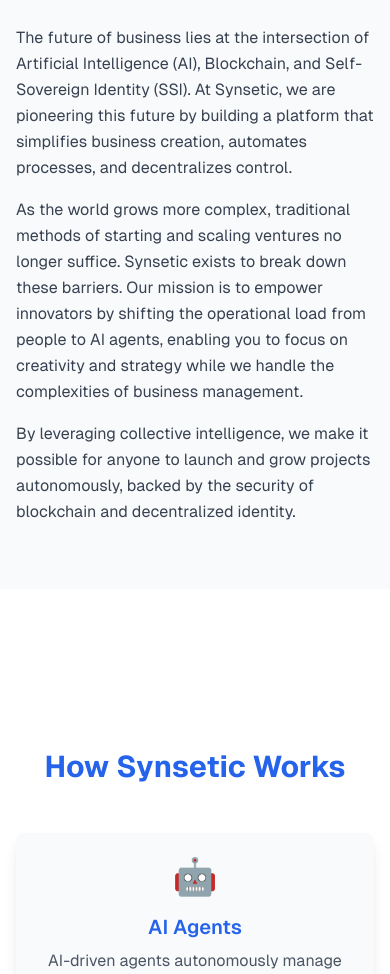
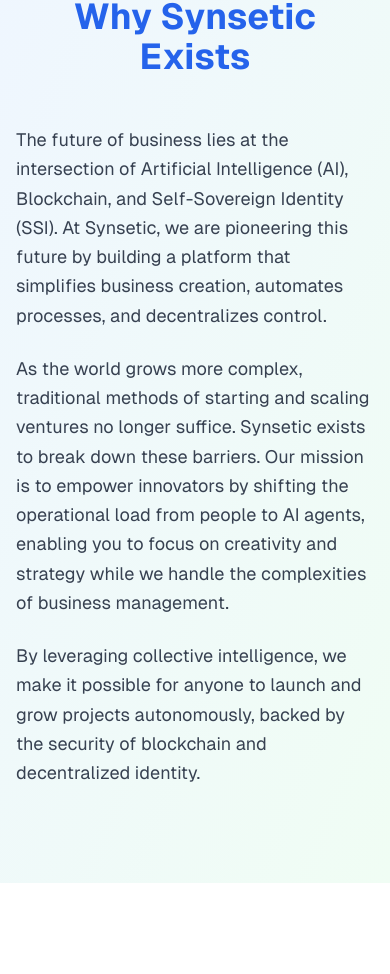
Before and after one commit to synsetio/web, a Next.js app: page / in a window 390 px wide. Shown: the part 1023-1997 px from the top of the page. Built offline with nearby package versions, Linux system fonts and the light colour scheme.

Commit message:
refactor: improve ui #1

```diff
--- a/src/app/components/About.tsx
+++ b/src/app/components/About.tsx
@@ -1,18 +1,66 @@
+import { motion } from 'framer-motion';
+
 export default function About() {
   return (
-    <section id="about" className="mb-24 py-16 bg-gray-50">
-      <div className="container mx-auto px-4">
-        <h3 className="text-3xl font-bold mb-6 text-blue-600 text-center">Why Synsetic Exists</h3>
-        <div className="max-w-4xl mx-auto">
-          <p className="text-gray-700 leading-relaxed mb-4">
+    <section id="about" className="mb-24 py-24 bg-gradient-to-br from-blue-50 to-green-50 overflow-hidden">
+      <div className="container mx-auto px-4 relative">
+        <motion.h3
+          className="text-4xl font-bold mb-12 text-blue-600 text-center"
+          initial={{ opacity: 0, y: 20 }}
+          animate={{ opacity: 1, y: 0 }}
+          transition={{ duration: 0.5 }}
+        >
+          Why Synsetic Exists
+        </motion.h3>
+        <div className="max-w-4xl mx-auto relative">
+          <motion.div
+            className="absolute top-0 left-0 w-20 h-20 bg-blue-200 rounded-full opacity-50 -z-10"
+            animate={{
+              scale: [1, 1.2, 1],
+              rotate: [0, 90, 0],
+            }}
+            transition={{
+              duration: 18,
+              repeat: Infinity,
+              ease: "linear"
+            }}
+          />
+          <motion.div
+            className="absolute bottom-0 right-0 w-32 h-32 bg-green-200 rounded-full opacity-50 -z-10"
+            animate={{
+              scale: [1, 1.3, 1],
+              rotate: [0, -90, 0],
+            }}
+            transition={{
+              duration: 20,
+              repeat: Infinity,
+              ease: "linear"
+            }}
+          />
+          <motion.p
+            className="text-gray-700 leading-relaxed mb-6 text-lg"
+            initial={{ opacity: 0, y: 20 }}
+            animate={{ opacity: 1, y: 0 }}
+            transition={{ duration: 0.5, delay: 0.2 }}
+          >
             The future of business lies at the intersection of Artificial Intelligence (AI), Blockchain, and Self-Sovereign Identity (SSI). At Synsetic, we are pioneering this future by building a platform that simplifies business creation, automates processes, and decentralizes control.
-          </p>
-          <p className="text-gray-700 leading-relaxed mb-4">
+          </motion.p>
+          <motion.p
+            className="text-gray-700 leading-relaxed mb-6 text-lg"
+            initial={{ opacity: 0, y: 20 }}
+            animate={{ opacity: 1, y: 0 }}
+            transition={{ duration: 0.5, delay: 0.4 }}
+          >
             As the world grows more complex, traditional methods of starting and scaling ventures no longer suffice. Synsetic exists to break down these barriers. Our mission is to empower innovators by shifting the operational load from people to AI agents, enabling you to focus on creativity and strategy while we handle the complexities of business management.
-          </p>
-          <p className="text-gray-700 leading-relaxed">
+          </motion.p>
+          <motion.p
+            className="text-gray-700 leading-relaxed text-lg"
+            initial={{ opacity: 0, y: 20 }}
+            animate={{ opacity: 1, y: 0 }}
+            transition={{ duration: 0.5, delay: 0.6 }}
+          >
             By leveraging collective intelligence, we make it possible for anyone to launch and grow projects autonomously, backed by the security of blockchain and decentralized identity.
-          </p>
+          </motion.p>
         </div>
       </div>
     </section>
--- a/src/app/components/CallToAction.tsx
+++ b/src/app/components/CallToAction.tsx
@@ -1,17 +1,70 @@
+import { motion } from 'framer-motion';
+
 export default function CallToAction() {
   return (
-    <section className="bg-blue-600 text-white py-16">
-      <div className="container mx-auto px-4 text-center">
-        <h3 className="text-3xl font-bold mb-6">The Future Starts Here</h3>
-        <p className="mb-8 max-w-2xl mx-auto">
+    <section className="py-24 bg-gradient-to-r from-blue-600 to-blue-800 text-white overflow-hidden">
+      <div className="container mx-auto px-4 text-center relative">
+        <motion.div
+          className="absolute top-0 left-0 w-64 h-64 bg-blue-400 rounded-full mix-blend-multiply filter blur-xl opacity-70 animate-blob"
+          animate={{
+            x: [0, 100, 0],
+            y: [0, 50, 0],
+            scale: [1, 1.1, 1],
+          }}
+          transition={{
+            duration: 10,
+            repeat: Infinity,
+            repeatType: "reverse",
+          }}
+        />
+        <motion.div
+          className="absolute bottom-0 right-0 w-64 h-64 bg-green-400 rounded-full mix-blend-multiply filter blur-xl opacity-70 animate-blob animation-delay-2000"
+          animate={{
+            x: [0, -100, 0],
+            y: [0, -50, 0],
+            scale: [1, 1.1, 1],
+          }}
+          transition={{
+            duration: 10,
+            repeat: Infinity,
+            repeatType: "reverse",
+          }}
+        />
+        <motion.h3
+          className="text-4xl font-bold mb-8"
+          initial={{ opacity: 0, y: 20 }}
+          animate={{ opacity: 1, y: 0 }}
+          transition={{ duration: 0.5 }}
+        >
+          The Future Starts Here
+        </motion.h3>
+        <motion.p
+          className="mb-8 max-w-2xl mx-auto text-xl"
+          initial={{ opacity: 0, y: 20 }}
+          animate={{ opacity: 1, y: 0 }}
+          transition={{ duration: 0.5, delay: 0.2 }}
+        >
           At Synsetic, we believe in a future where AI, blockchain, and SSI drive global impact by creating autonomous business ecosystems. Ready to be part of this revolution?
-        </p>
-        <p className="mb-8 max-w-2xl mx-auto">
+        </motion.p>
+        <motion.p
+          className="mb-12 max-w-2xl mx-auto text-xl"
+          initial={{ opacity: 0, y: 20 }}
+          animate={{ opacity: 1, y: 0 }}
+          transition={{ duration: 0.5, delay: 0.4 }}
+        >
           Join us today and unlock the power of collective intelligence, automation, and decentralized control.
-        </p>
-        <a href="#" className="bg-white text-blue-600 px-8 py-4 rounded-full text-lg font-semibold hover:bg-gray-100 transition-colors inline-block">
+        </motion.p>
+        <motion.a
+          href="#"
+          className="bg-white text-blue-600 px-12 py-4 rounded-full text-xl font-semibold hover:bg-gray-100 transition-colors inline-block shadow-lg hover:shadow-xl transform hover:-translate-y-1"
+          initial={{ opacity: 0, y: 20 }}
+          animate={{ opacity: 1, y: 0 }}
+          transition={{ duration: 0.5, delay: 0.6 }}
+          whileHover={{ scale: 1.05 }}
+          whileTap={{ scale: 0.95 }}
+        >
           Get Started
-        </a>
+        </motion.a>
       </div>
     </section>
   );
--- a/src/app/components/Features.tsx
+++ b/src/app/components/Features.tsx
@@ -1,3 +1,5 @@
+import { motion } from 'framer-motion';
+
 export default function Features() {
   const features = [
     {
@@ -18,21 +20,39 @@
   ];
 
   return (
-    <section id="features" className="mb-24 bg-white py-16">
+    <section id="features" className="mb-24 py-24 bg-gradient-to-tr from-blue-50 to-green-50">
       <div className="container mx-auto px-4">
-        <h3 className="text-3xl font-bold mb-12 text-blue-600 text-center">How Synsetic Works</h3>
-        <div className="grid md:grid-cols-3 gap-8">
+        <motion.h3
+          className="text-4xl font-bold mb-16 text-blue-600 text-center"
+          initial={{ opacity: 0, y: 20 }}
+          animate={{ opacity: 1, y: 0 }}
+          transition={{ duration: 0.5 }}
+        >
+          How Synsetic Works
+        </motion.h3>
+        <div className="grid md:grid-cols-3 gap-12">
           {features.map((feature, index) => (
-            <div key={index} className="bg-gray-50 rounded-lg shadow-lg p-6 flex flex-col items-center text-center transform transition-all duration-300 hover:scale-105">
-              <div className="text-4xl mb-4">{feature.icon}</div>
-              <h4 className="text-xl font-semibold mb-2 text-blue-600">{feature.title}</h4>
+            <motion.div
+              key={index}
+              className="bg-white rounded-xl shadow-xl p-8 flex flex-col items-center text-center transform transition-all duration-300 hover:scale-105"
+              initial={{ opacity: 0, y: 50 }}
+              animate={{ opacity: 1, y: 0 }}
+              transition={{ duration: 0.5, delay: index * 0.2 }}
+            >
+              <div className="text-6xl mb-6">{feature.icon}</div>
+              <h4 className="text-2xl font-semibold mb-4 text-blue-600">{feature.title}</h4>
               <p className="text-gray-600">{feature.description}</p>
-            </div>
+            </motion.div>
           ))}
         </div>
-        <p className="text-gray-700 leading-relaxed max-w-3xl mx-auto text-center mt-12">
+        <motion.p
+          className="text-gray-700 leading-relaxed max-w-3xl mx-auto text-center mt-16 text-lg"
+          initial={{ opacity: 0, y: 20 }}
+          animate={{ opacity: 1, y: 0 }}
+          transition={{ duration: 0.5, delay: 0.8 }}
+        >
           By combining these technologies, we automate business creation, reduce overhead, and enable projects to scale quickly and efficiently—all while maintaining a decentralized, secure environment.
-        </p>
+        </motion.p>
       </div>
     </section>
   );
--- a/src/app/components/Vision.tsx
+++ b/src/app/components/Vision.tsx
@@ -1,3 +1,5 @@
+import { motion } from 'framer-motion';
+
 export default function Vision() {
   const offerings = [
     { title: "AI-Managed Ventures", description: "Create and manage businesses effortlessly with AI agents handling operations around the clock." },
@@ -8,15 +10,28 @@
   ];
 
   return (
-    <section id="vision" className="mb-24 py-16 bg-gray-50">
+    <section id="vision" className="mb-24 py-24 bg-gradient-to-bl from-blue-50 to-green-50">
       <div className="container mx-auto px-4">
-        <h3 className="text-3xl font-bold mb-12 text-blue-600 text-center">What Synsetic Offers</h3>
-        <div className="grid md:grid-cols-2 gap-8">
+        <motion.h3
+          className="text-4xl font-bold mb-16 text-blue-600 text-center"
+          initial={{ opacity: 0, y: 20 }}
+          animate={{ opacity: 1, y: 0 }}
+          transition={{ duration: 0.5 }}
+        >
+          What Synsetic Offers
+        </motion.h3>
+        <div className="grid md:grid-cols-2 gap-12">
           {offerings.map((offering, index) => (
-            <div key={index} className="bg-white rounded-lg shadow-md p-6">
-              <h4 className="text-xl font-semibold mb-2 text-blue-600">{offering.title}</h4>
-              <p className="text-gray-700">{offering.description}</p>
-            </div>
+            <motion.div
+              key={index}
+              className="bg-white rounded-xl shadow-xl p-8"
+              initial={{ opacity: 0, x: index % 2 === 0 ? -50 : 50 }}
+              animate={{ opacity: 1, x: 0 }}
+              transition={{ duration: 0.5, delay: index * 0.1 }}
+            >
+              <h4 className="text-2xl font-semibold mb-4 text-blue-600">{offering.title}</h4>
+              <p className="text-gray-700 text-lg">{offering.description}</p>
+            </motion.div>
           ))}
         </div>
       </div>
--- a/tailwind.config.ts
+++ b/tailwind.config.ts
@@ -20,6 +20,7 @@
       animation: {
         'fade-in-up': 'fadeInUp 0.5s ease-out',
         'slow-pan': 'slowPan 20s ease-in-out infinite alternate',
+        'blob': 'blob 7s infinite',
       },
       keyframes: {
         fadeInUp: {
@@ -30,6 +31,20 @@
           '0%': { transform: 'scale(1.1) translate(0, 0)' },
           '100%': { transform: 'scale(1.1) translate(-2%, -2%)' },
         },
+        blob: {
+          '0%': {
+            transform: 'translate(0px, 0px) scale(1)',
+          },
+          '33%': {
+            transform: 'translate(30px, -50px) scale(1.1)',
+          },
+          '66%': {
+            transform: 'translate(-20px, 20px) scale(0.9)',
+          },
+          '100%': {
+            transform: 'tranlate(0px, 0px) scale(1)',
+          },
+        },
       },
     },
   },
```
Also changed, not shown: package.json (+6 -5 lines), 1 other file (tests, documents, lock files or other folders).
